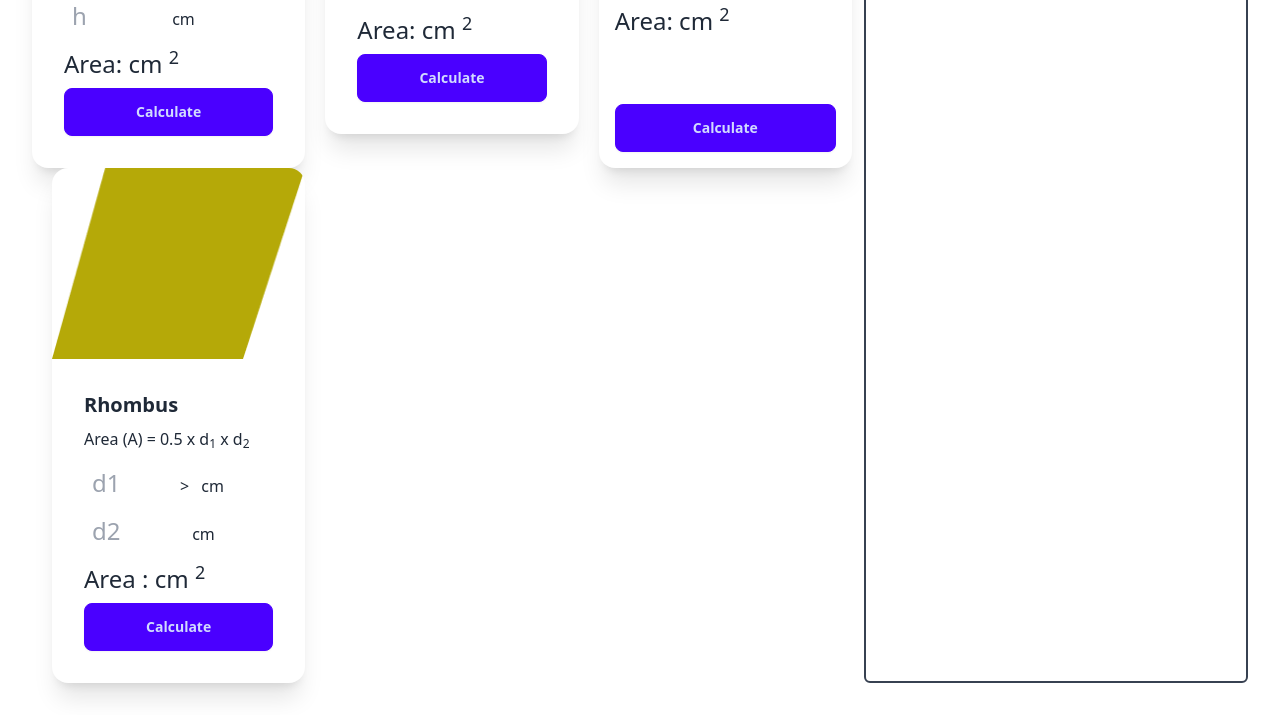
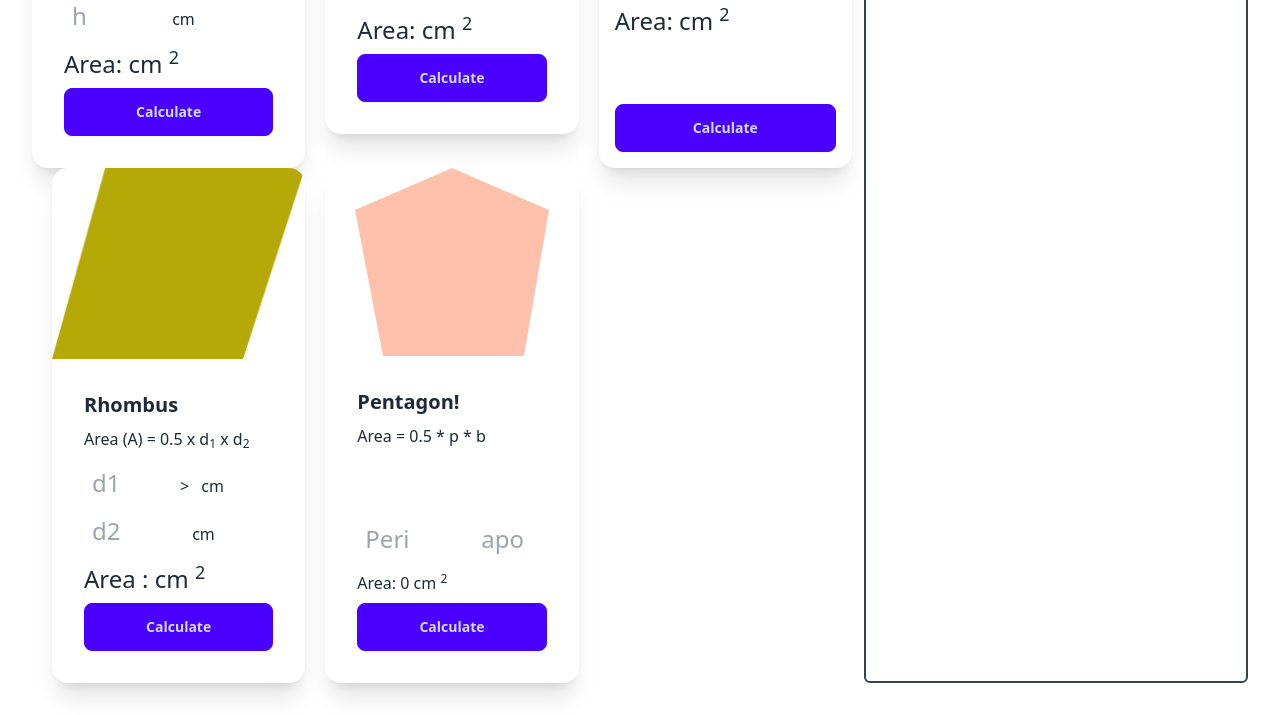
Before and after one commit to Idba1/geometry-genius, a plain HTML site: page index.html in a window 1280 px wide. Shown: the part 430-1145 px from the top of the page. Drawn offline with nearby package versions, Linux system fonts and the light colour scheme.

Commit message:
pentagon using by function

```diff
--- a/index.html
+++ b/index.html
@@ -174,6 +174,36 @@
                         </div>
                     </div>
                 </div>
+                 <!-- Pentagon card -->
+                 <div class="card bg-base-100 shadow-xl">
+                    <figure><img src="/images/pentagon.png"
+                            alt="Shoes" /></figure>
+                    <div class="card-body">
+                        <h2 class="card-title">Pentagon!</h2>
+                        <p>Area = 0.5 * p * b</p>
+                        <div class="flex gap-5">
+                            <input class="w-24 text-2xl p-2 rounded-sm" type="text" name="" id="pentagon-perimeter" placeholder="Peri">
+                            <input class="w-24 text-2xl p-2 rounded-sm" type="text" name="" id="pentagon-apothem" placeholder="apo">
+                        </div>
+                        <div>
+                            <p>Area:
+                                <span id="pentagon-area">
+                                    0
+
+                                </span>
+                                <span>
+                                    cm
+                                    <sup>
+                                        2
+                                    </sup>
+                                </span>
+                            </p>
+                        </div>
+                        <div class="card-actions justify-end">
+                            <button onclick="calculatePentagonArea()" class="btn btn-primary w-full">Calculate</button>
+                        </div>
+                    </div>
+                </div>
                 <!-- Triangle Crd -->
                 <!-- <div class="card w-96 bg-base-100 shadow-xl">
                     <figure><img src="https://daisyui.com/images/stock/photo-1606107557195-0e29a4b5b4aa.jpg"
@@ -212,6 +242,7 @@
     <script src="rectangle.js"></script>
     <script src="p-area.js"></script>
     <script src="rhombus.js"></script>
+    <script src="pentagon.js"></script>
 </body>
 
 </html>
--- /dev/null
+++ b/pentagon.js
@@ -0,0 +1,19 @@
+function calculatePentagonArea(){
+    const perimeter = getInputValueById('pentagon-perimeter');
+    const apothem = getInputValueById('pentagon-apothem');
+
+    const area = 0.5 * perimeter * apothem;
+    setInnerTextById('pentagon-area', area);
+}
+
+function getInputValueById(inputFieldId){
+    const inputField = document.getElementById(inputFieldId);
+    const inputValueText = inputField.value;
+    const value = parseFloat(inputValueText);
+    return value;
+}
+
+function setInnerTextById(elementId, area){
+    const element = document.getElementById(elementId);
+    element.innerText = area;
+}
```
